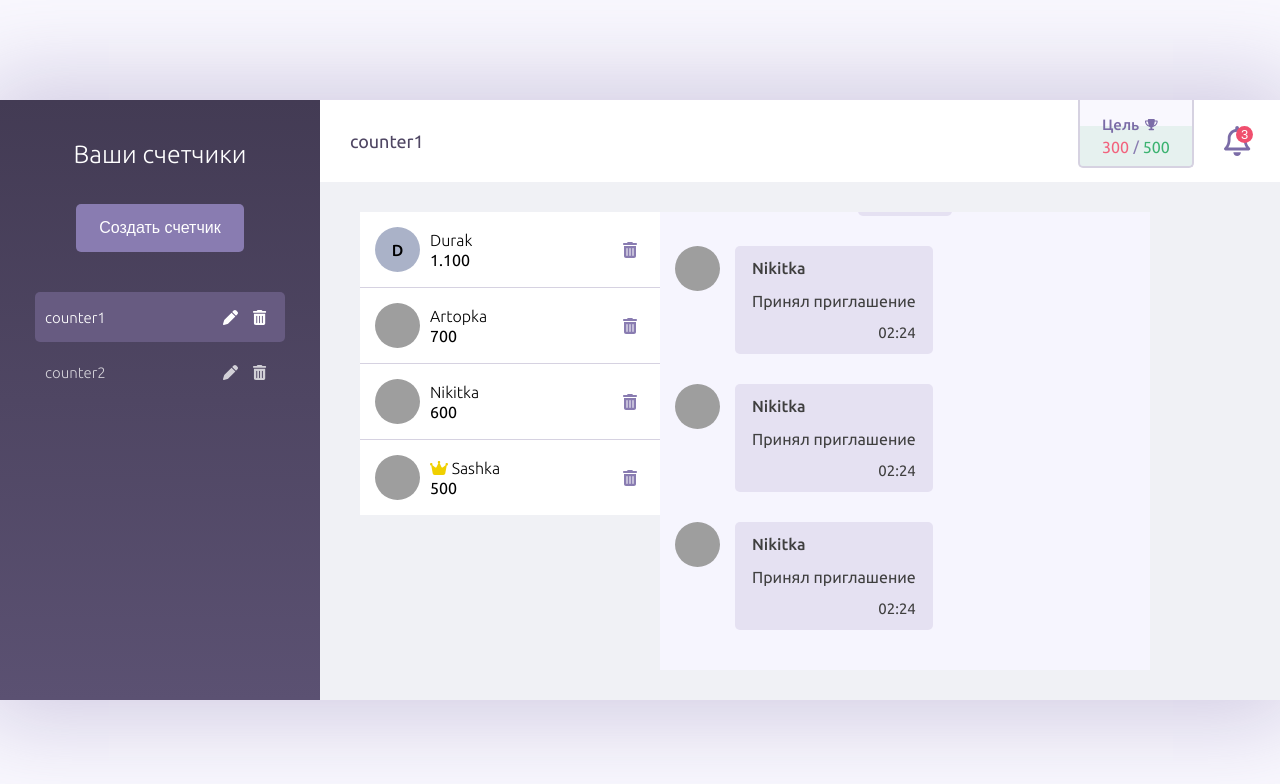
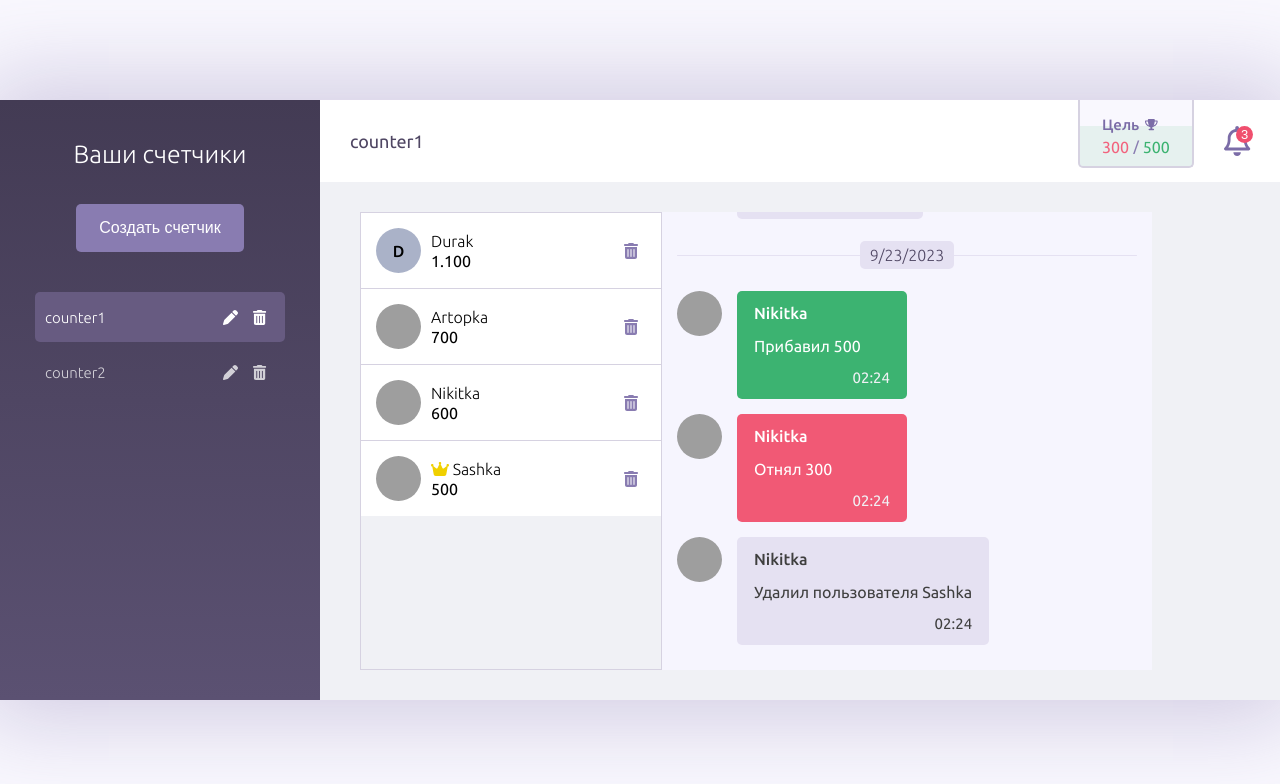
Before and after one commit to Rapidy/counter, a React (Create React App) app: page /counter/1 in a window 1280 px wide. Shown: the top 784 px of the page. Built offline with nearby package versions, Linux system fonts and the light colour scheme; grey boxes are pictures that could not be loaded.

Commit message:
updated LogType switch

```diff
--- a/src/app/mocks/mocks.ts
+++ b/src/app/mocks/mocks.ts
@@ -66,13 +66,14 @@ export const logs: Logs[] = [
       },
       {
         user: users[1],
-        type: LogTypeEnum.Accept,
+        type: LogTypeEnum.CreateInvitation,
         date: new Date(2023, 8, 20, 2, 24, 3)
       },
       {
         user: users[1],
-        type: LogTypeEnum.Accept,
-        date: new Date(2023, 8, 20, 2, 24, 3)
+        type: LogTypeEnum.SetGoal,
+        date: new Date(2023, 8, 20, 2, 24, 3),
+        amount: 2000
       }
     ]
   },
@@ -85,14 +86,15 @@ export const logs: Logs[] = [
         date: new Date(2023, 8, 20, 2, 24, 3)
       },
       {
-        user: users[1],
-        type: LogTypeEnum.Accept,
-        date: new Date(2023, 8, 20, 2, 24, 3)
+        type: LogTypeEnum.ReachGoal,
+        date: new Date(2023, 8, 20, 2, 24, 3),
+        amount: 2000
       },
       {
         user: users[1],
-        type: LogTypeEnum.Accept,
-        date: new Date(2023, 8, 20, 2, 24, 3)
+        type: LogTypeEnum.RemoveGoal,
+        date: new Date(2023, 8, 20, 2, 24, 3),
+        amount: 2000
       }
     ]
   },
@@ -101,18 +103,21 @@ export const logs: Logs[] = [
     messages: [
       {
         user: users[1],
-        type: LogTypeEnum.Accept,
-        date: new Date(2023, 8, 20, 2, 24, 3)
+        type: LogTypeEnum.AddAmount,
+        date: new Date(2023, 8, 20, 2, 24, 3),
+        amount: 500
       },
       {
         user: users[1],
-        type: LogTypeEnum.Accept,
-        date: new Date(2023, 8, 20, 2, 24, 3)
+        type: LogTypeEnum.SubstrAmount,
+        date: new Date(2023, 8, 20, 2, 24, 3),
+        amount: 300
       },
       {
         user: users[1],
-        type: LogTypeEnum.Accept,
-        date: new Date(2023, 8, 20, 2, 24, 3)
+        type: LogTypeEnum.Kick,
+        date: new Date(2023, 8, 20, 2, 24, 3),
+        subject: users[0]
       }
     ]
   }
--- a/src/features/components/CounterLog/CounterLog.module.scss
+++ b/src/features/components/CounterLog/CounterLog.module.scss
@@ -15,7 +15,7 @@
 .isDate {
   position: relative;
   text-align: center;
-  margin-bottom: 30px;
+  margin: 22px 0;
 
   &:before {
     content: '';
--- a/src/features/components/CounterLog/CounterLogItem/CounterLogItem.module.scss
+++ b/src/features/components/CounterLog/CounterLogItem/CounterLogItem.module.scss
@@ -50,7 +50,7 @@
 
 .log {
   display: flex;
-  margin: 0 auto 30px;
+  margin: 0 auto 15px;
 
   &_right {
     justify-content: flex-end;
--- a/src/features/components/CounterLog/CounterLogItem/CounterLogItem.tsx
+++ b/src/features/components/CounterLog/CounterLogItem/CounterLogItem.tsx
@@ -23,13 +23,13 @@ const CounterLogItem: React.FC<LogItem> = ({ user, type, amount, subject, date }
         return `Удалил пользователя ${subject?.name}`;
 
       case LogTypeEnum.SetGoal:
-        return `Установил цель`;
+        return `Установил цель "${formatAmount(amount)}"`;
 
       case LogTypeEnum.ReachGoal:
-        return `Вы достигли цели`;
+        return `Вы достигли цели "${formatAmount(amount)}"`;
 
       case LogTypeEnum.RemoveGoal:
-        return `Удалил цель`;
+        return `Удалил цель "${formatAmount(amount)}"`;
 
       default:
         return '';
--- a/src/features/components/UsersList/UserList.module.scss
+++ b/src/features/components/UsersList/UserList.module.scss
@@ -0,0 +1,7 @@
+@import '../../variables';
+
+.wrapper {
+  height: 100%;
+  overflow: hidden auto;
+  border: 1px solid $grey;
+}
--- a/src/features/components/UsersList/UserList.tsx
+++ b/src/features/components/UsersList/UserList.tsx
@@ -1,4 +1,6 @@
 import React from 'react';
+import css from './UserList.module.scss';
+
 import { User } from '../../../app/types';
 import { getRandomColor } from '../../../app/utils';
 import { useAppDispatch } from '../../../app/hooks';
@@ -23,7 +25,7 @@ const UserList: React.FC<Props> = ({ users }) => {
   const sortedUserList = [...users].sort((a, b) => b.totalAmount - a.totalAmount);
 
   return (
-    <div>
+    <div className={css.wrapper}>
       {sortedUserList.map((user) => (
         <UserItem
           key={user.id}
```
